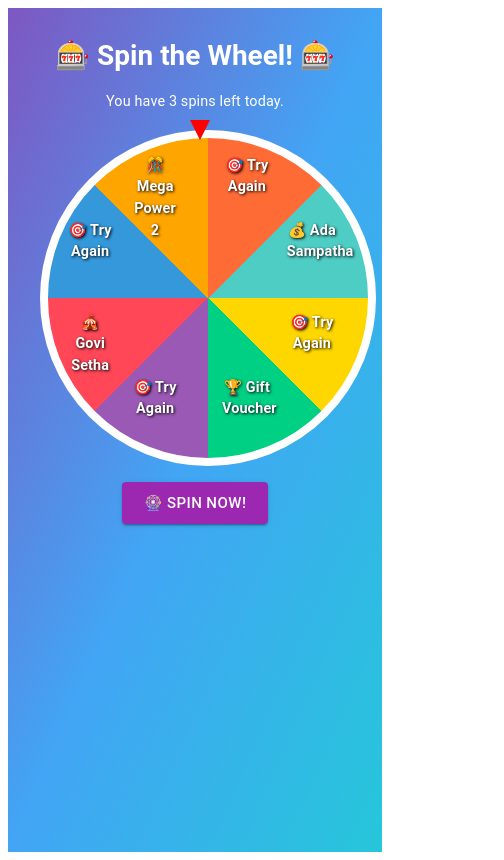
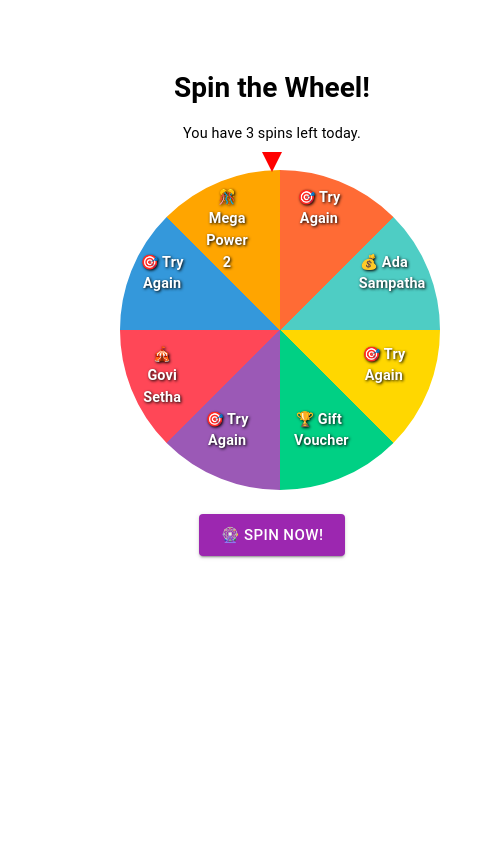
Before and after one commit to DigitalDevlop/spring-wheel, a React (Create React App) app: page / in a window 390 px wide. Shown: the whole page, 504 px wide, since content can reach past the window. Built offline with nearby package versions, Linux system fonts and the light colour scheme.

Commit message:
added mobile responsive and transparend

```diff
--- a/src/componets/spin0wheel.js
+++ b/src/componets/spin0wheel.js
@@ -127,14 +127,24 @@ export default function SpinWheel() {
   const spinsLeft = spinData.date === today ? 3 - spinData.spins : 3;
 
   return (
-    <Box sx={{ textAlign: "center", p: 4 }}>
+    <Box
+ sx={{
+    width: "400px",        // ✅ FIXED WIDTH
+    height: "300px",
+    textAlign: "center",
+    p: 4,
+    background: "transparent",     // ✅ transparent background
+    backdropFilter: "none",         // ✅ remove blur if any
+    boxShadow: "none",              // ✅ remove default shadow
+  }}
+>
       {showConfetti && <Confetti numberOfPieces={400} recycle={false} />}
 
       <Typography
   variant="h3"
   sx={{
     mb: 2,
-    color: "white",
+    color: "black",
     fontWeight: "bold",
     textAlign: "center",
 
@@ -146,13 +156,13 @@ export default function SpinWheel() {
     }
   }}
 >
-  🎰 Spin the Wheel! 🎰
+Spin the Wheel!
 </Typography>
 
 <Typography
   variant="subtitle1"
   sx={{
-    color: "white",
+    color: "black",
     mb: 2,
     textAlign: "center",
 
--- a/src/pages/spin-wheel.js
+++ b/src/pages/spin-wheel.js
@@ -58,10 +58,12 @@ export default function SpinWheelPage() {
   return (
     <Box
       sx={{
-        minHeight: "100vh",
-        background: "linear-gradient(to bottom right, #7e57c2, #42a5f5, #26c6da)",
-        position: "relative",
-        overflow: "hidden",
+        textAlign: "center",
+        p: 4,
+        background: "transparent",     // ✅ transparent background
+        backdropFilter: "none",         // ✅ remove blur if any
+        boxShadow: "none",          // ✅ remove default shadow
+        // backgroundColor: "#ffd600",
       }}
     >
       {/* Header */}
```
